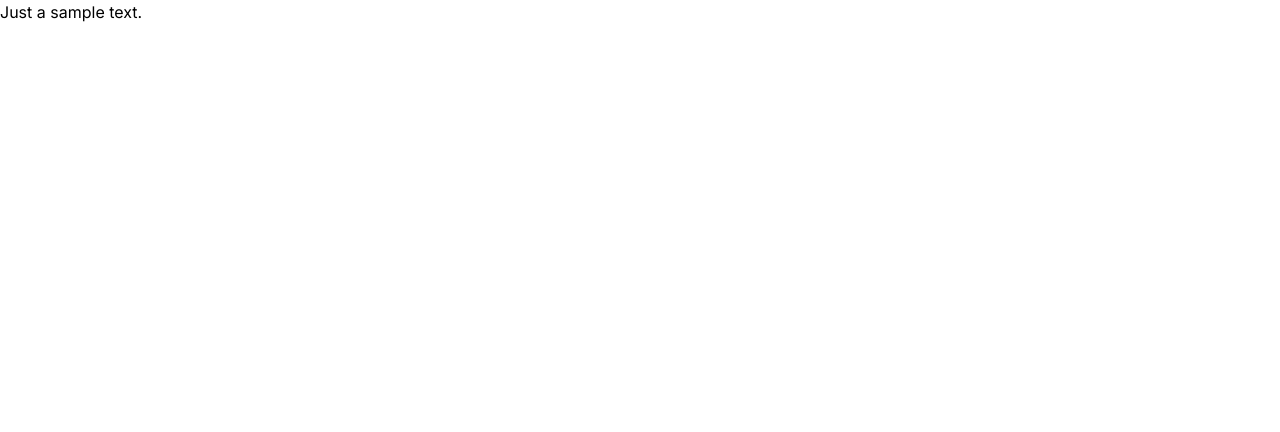
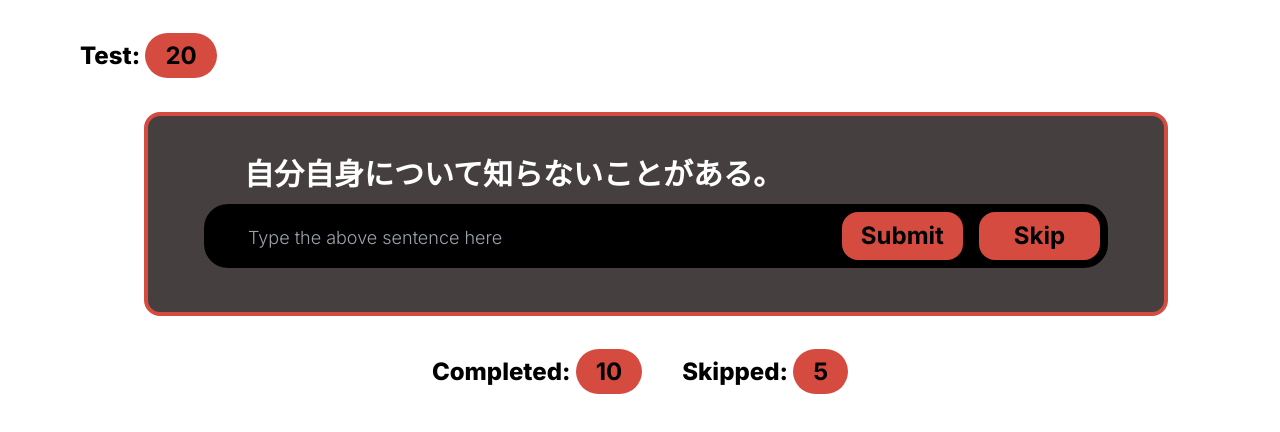
Before and after one commit to theUnrealSamurai/kanjikyoushi-frontend, a Next.js app in the folder type-kanji/: page /test in a window 1280 px wide. Shown: the top 432 px of the page. Built offline with nearby package versions, Linux system fonts and the light colour scheme.

Commit message:
Finished the test page

```diff
--- a/type-kanji/app/test/page.js
+++ b/type-kanji/app/test/page.js
@@ -1,9 +1,54 @@
 import React from 'react'
+import Input from "../../components/InputTest";
+
 
 export default function test() {
   return (
-    <div>
-        Just a sample text.
-    </div>
+    <section>
+      {/* Test Button and the test counter */}
+      <div className='font-extrabold text-2xl pl-20 pt-10'>
+        <p>
+          Test:{" "}
+          <span className="bg-[#D54B40] text-black p-2 px-5 rounded-full font-bold">
+            20
+          </span>
+        </p>
+      </div>
+
+      {/* Typing Zone */}
+      <div className="w-[80%] pt-10 pb-7 px-14  bg-[#453F3F] border-[#D54B40] text-white rounded-2xl border-4 ml-36 my-10 text-2xl ">
+        {/* Japanese Sentence */}
+        <div className=" mb-3 ">
+          <p className="text-3xl font-black pl-10">
+            自分自身について知らないことがある。
+          </p>
+        </div>
+
+        {/* Input Text Box */}
+        <div className="mb-4">
+          <Input/>
+        </div>
+
+      </div>
+
+      {/* Completed and Skipped Counter */}
+      <div className='flex justify-center text-2xl font-extrabold'>
+        {/* Completed Counter */}
+        <span>
+          Completed:{" "}
+          <span className="bg-[#D54B40] text-black p-2 px-5 rounded-full font-bold">
+            10
+          </span>
+        </span>
+
+        {/* Skipped Counter */}
+        <span className="pl-10">
+          Skipped:{" "}
+          <span className="bg-[#D54B40] text-black p-2 px-5 rounded-full font-bold">
+            5
+          </span>
+        </span>
+      </div>
+    </section>
   )
 }
--- /dev/null
+++ b/type-kanji/components/InputTest/index.jsx
@@ -0,0 +1,26 @@
+import React from "react";
+
+export default function InputTest({ value, onClick }) {
+  return (
+    <div className="bg-black overflow-hidden flex rounded-3xl">
+      <input
+        className="w-5/6 ml-10 p-1 placeholder:font-light placeholder:text-lg bg-black outline-none"
+        type="text"
+        // value={value}
+        placeholder="Type the above sentence here"
+      />
+      <button
+        onClick={onClick}
+        className="bg-[#D54B40] w-1/6 hover:bg-[#e66e65] p-2 m-2 rounded-2xl font-bold text-black"
+      >
+        Submit
+      </button>
+      <button
+        onClick={onClick}
+        className="bg-[#D54B40] w-1/6 hover:bg-[#e66e65] p-2 m-2 rounded-2xl font-bold text-black"
+        >
+        Skip
+        </button>
+    </div>
+  );
+}
```
